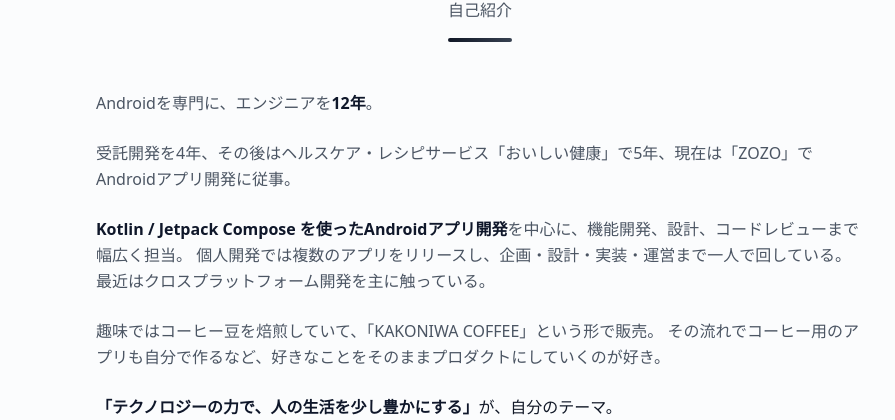
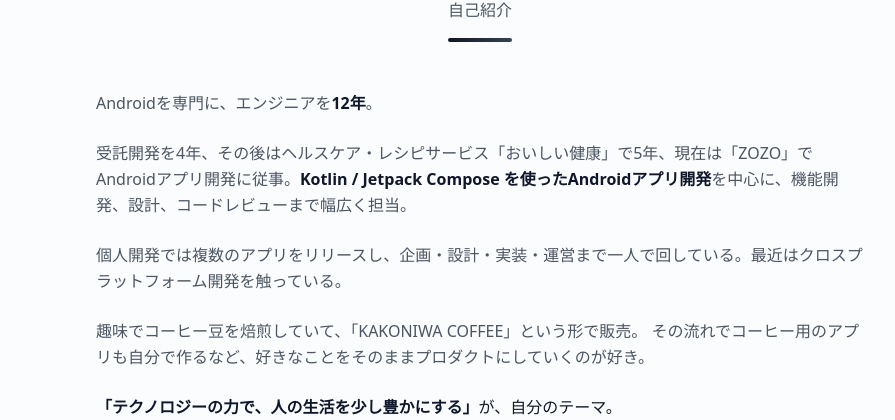
Before and after one commit to kako351/kako351.github.io, a Next.js app: page / in a window 1280 px wide. Shown: the part 934-1354 px from the top of the page, without its empty margins (160-1055 px from the left). Built offline with nearby package versions, Linux system fonts and the light colour scheme; no server answers.

Commit message:
Update About component: enhance career description and clarify personal projects; update SocialLinks to apply logo filter

```diff
--- a/src/app/globals.css
+++ b/src/app/globals.css
@@ -57,6 +57,13 @@ body {
   border-color: var(--color-accent);
 }
 
+.hatena-logo {
+  filter: invert(1);
+}
+html.light .hatena-logo {
+  filter: none;
+}
+
 :focus-visible {
   outline: 2px solid var(--color-accent);
   outline-offset: 2px;
--- a/src/components/About.tsx
+++ b/src/components/About.tsx
@@ -11,14 +11,13 @@ export default function About() {
             Androidを専門に、エンジニアを<span className="text-text-primary font-semibold">12年</span>。
           </p>
           <p>
-            受託開発を4年、その後はヘルスケア・レシピサービス「おいしい健康」で5年、現在は「ZOZO」でAndroidアプリ開発に従事。
+            受託開発を4年、その後はヘルスケア・レシピサービス「おいしい健康」で5年、現在は「ZOZO」でAndroidアプリ開発に従事。<span className="text-text-primary font-semibold">Kotlin / Jetpack Compose を使ったAndroidアプリ開発</span>を中心に、機能開発、設計、コードレビューまで幅広く担当。
           </p>
           <p>
-            <span className="text-text-primary font-semibold">Kotlin / Jetpack Compose を使ったAndroidアプリ開発</span>を中心に、機能開発、設計、コードレビューまで幅広く担当。
-            個人開発では複数のアプリをリリースし、企画・設計・実装・運営まで一人で回している。最近はクロスプラットフォーム開発を主に触っている。
+            個人開発では複数のアプリをリリースし、企画・設計・実装・運営まで一人で回している。最近はクロスプラットフォーム開発を触っている。
           </p>
           <p>
-            趣味ではコーヒー豆を焙煎していて、「KAKONIWA COFFEE」という形で販売。
+            趣味でコーヒー豆を焙煎していて、「KAKONIWA COFFEE」という形で販売。
             その流れでコーヒー用のアプリも自分で作るなど、好きなことをそのままプロダクトにしていくのが好き。
           </p>
           <p className="text-accent font-medium">
--- a/src/components/SocialLinks.tsx
+++ b/src/components/SocialLinks.tsx
@@ -37,7 +37,7 @@ const socials = [
     name: "はてなブログ",
     href: "https://kako351.dev/",
     icon: (
-      <img src="/hatena_blog_logo.svg.png" alt="はてなブログ" className="w-5 h-5 object-contain" />
+      <img src="/hatena_blog_logo.svg.png" alt="はてなブログ" className="w-5 h-5 object-contain hatena-logo" />
     ),
   },
 ];
```
